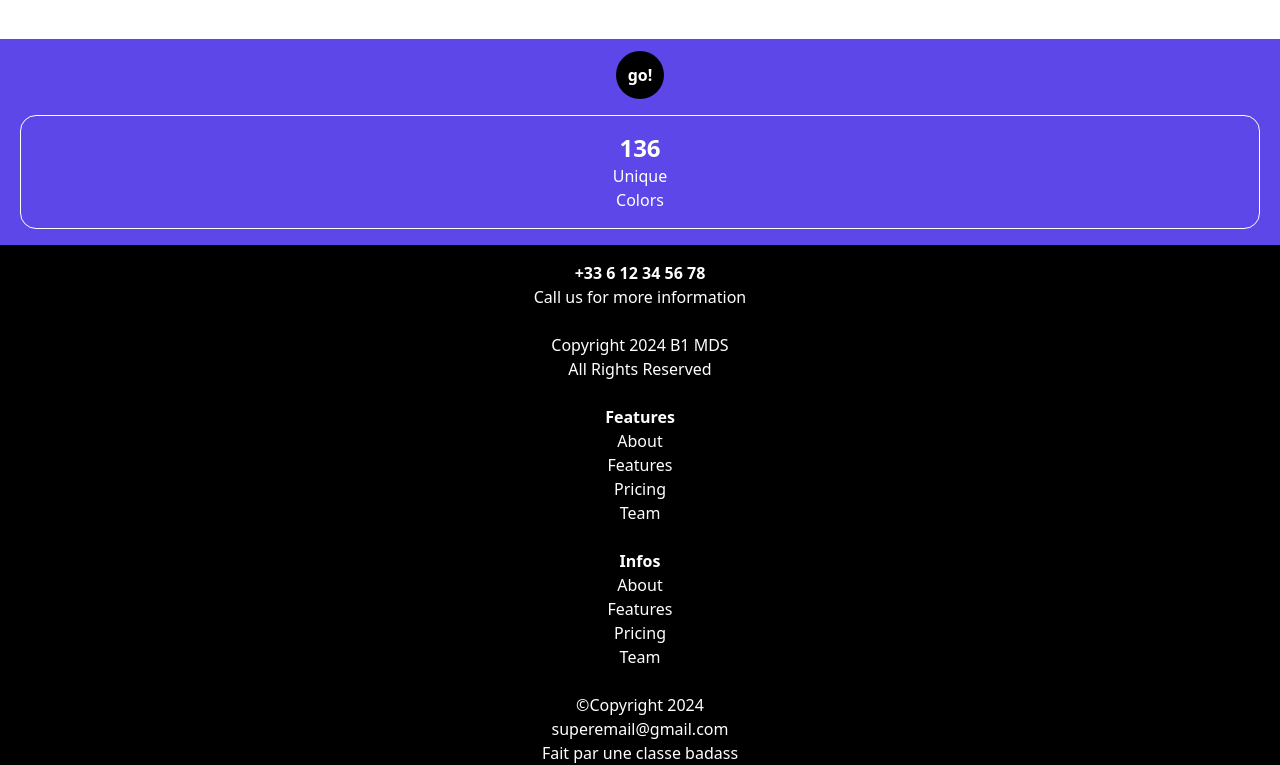
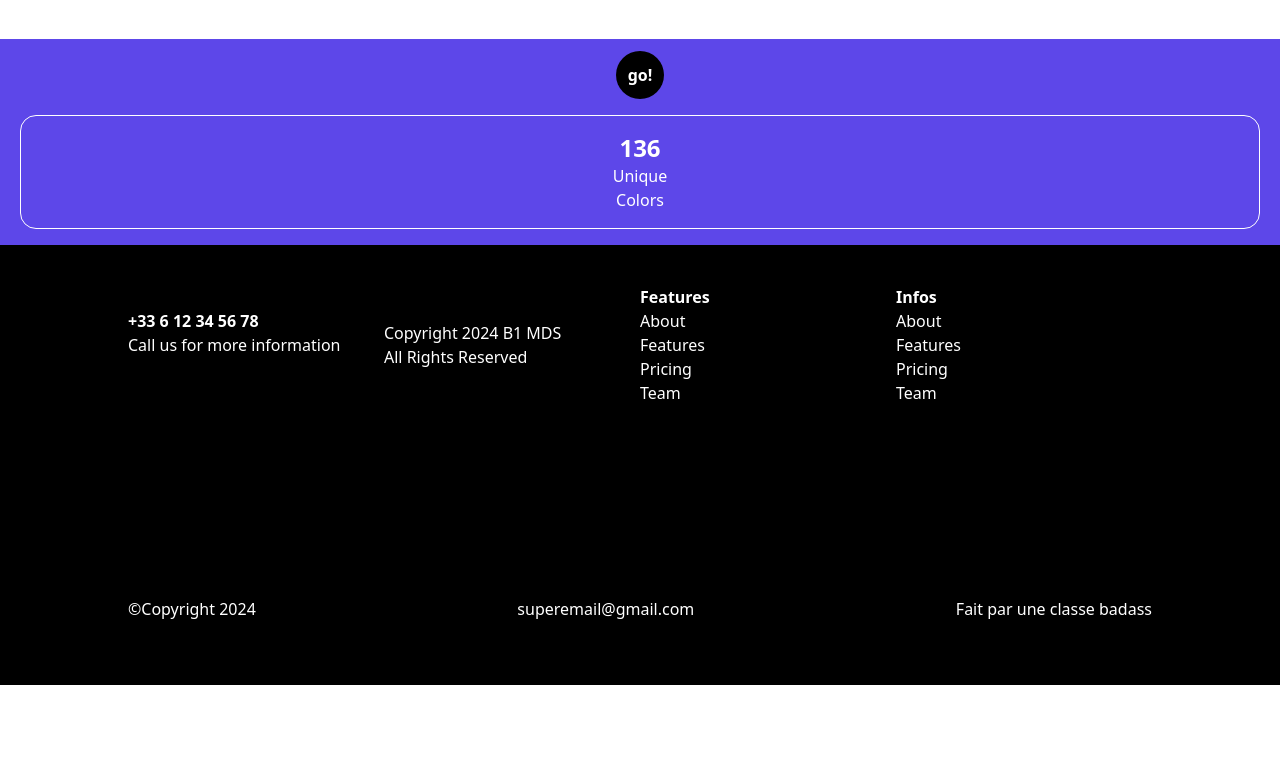
Before and after one commit to Emk0oo/integrationCSS, a website: page index.html in a window 1280 px wide. Shown: the part 1786-2551 px from the top of the page. After the commit the page ends 2471 px from the top, so only its background shows below. Drawn offline with Linux system fonts and the light colour scheme.

Commit message:
[FIX] footer ok

```diff
--- a/index.html
+++ b/index.html
@@ -16,13 +16,15 @@
     </nav>
 
     <div class="bg-customViolet p-4 md:h-full md:w-full">
-        <div class="flex flex-col  rounded-2xl bg-white">
+      <div class="flex flex-col rounded-2xl bg-white">
         <nav
           id="navDesktop"
-            class="flex-row  justify-between items-center p-3 z-10 hidden sm:flex mt-4 mx-10 "
+          class="flex-row justify-between items-center p-3 z-10 hidden sm:flex mt-4 mx-10"
         >
           <h1 class="font-bold text-xl">LearnM5</h1>
-            <ul class="gap-4 flex justify-center items-center z-20 text-xl bg-slate-200 py-1 px-6 rounded-2xl">
+          <ul
+            class="gap-4 flex justify-center items-center z-20 text-xl bg-slate-200 py-1 px-6 rounded-2xl"
+          >
             <li><a href="#home">Home</a></li>
             <li><a href="#features">Features</a></li>
             <li><a href="#team">Team</a></li>
@@ -34,7 +36,6 @@
         </nav>
 
         <div class="md:flex">
-
           <div class="m-4 p-4 space-y-4 md:w-1/2">
             <h1 class="text-4xl font-bold">Online Spanish Courses</h1>
             <p>
@@ -61,7 +62,7 @@
       </div>
     </div>
 
-    <div id="carteFeatures" class="pt-4 w-full">
+    <div id="carteFeatures" class="pt-4 w-full h-full">
       <div class="flex justify-center text-center items-center w-full">
         <h1 class="font-bold text-4xl">Our Features</h1>
       </div>
@@ -119,9 +120,10 @@
       </div>
     </div>
 
+    <div id="footer" class="text-white bg-black">
       <div
-      id="footer"
-      class="text-white bg-black flex flex-col justify-center items-center text-center space-y-6 pt-4"
+        id="footerPartie1"
+        class="flex flex-col justify-center items-center text-center space-y-6 pt-4 md:grid-cols-4 md:grid md:justify-items-start md:text-start md:px-[10%]"
       >
         <div id="numero" class="">
           <h1 class="font-bold">+33 6 12 34 56 78</h1>
@@ -152,8 +154,9 @@
             <li><a>Team</a></li>
           </ul>
         </div>
-      <div class="flex flex-col space-y-6">
-        <ul>
+      </div>
+      <div class="">
+        <ul class="flex flex-col items-center pt-5 gap-4 md:flex-row md:px-[10%] md:pt-[15%] md:pb-[5%] md:justify-between">
           <li>©Copyright 2024</li>
           <li>superemail@gmail.com</li>
           <li>Fait par une classe badass</li>
```
Also changed, not shown: output.css. Lines whose indentation alone changed are shown as unchanged.
